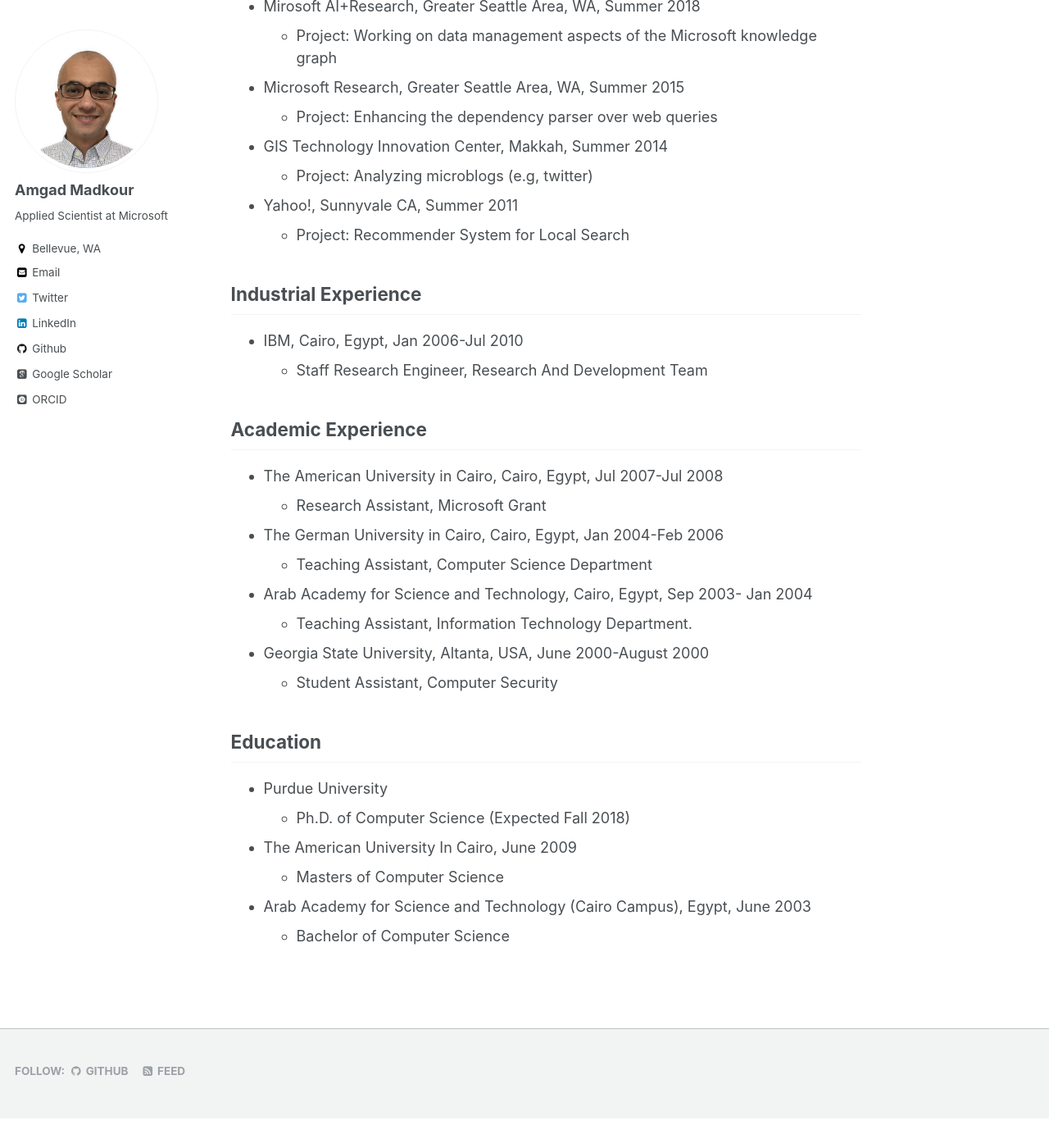
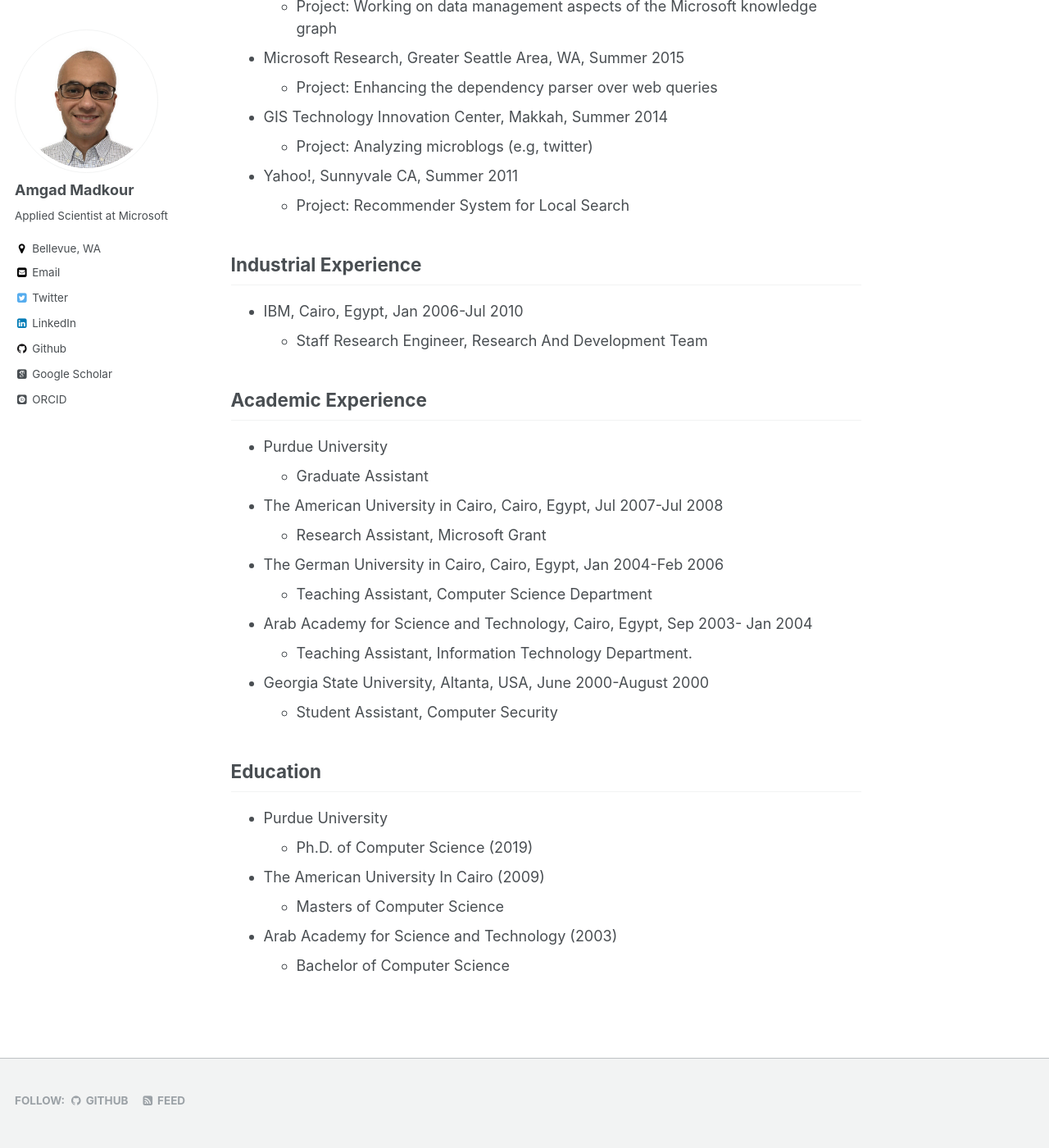
Before and after one commit to amgadmadkour/amgadmadkour.github.io, a Jekyll site: the page built from _pages/cv.md, in a window 1280 px wide and 1400 px high, scrolled down 434 px. Shown: the whole window at 82% size. Built offline with Jekyll 4.4.1, drawn with Linux system fonts in a browser that asks for light colours; some web fonts are replaced; before the commit the page ends 1798 px from its top, so only the background shows below that; some of the changed text lies outside the part shown.

```diff
--- a/Gemfile
+++ b/Gemfile
@@ -14,7 +14,7 @@ gem "github-pages", group: :jekyll_plugins
 # If you want to use Jekyll native, uncomment the line below.
 # To upgrade, run `bundle update`.
 
-# gem "jekyll"
+gem "jekyll"
 
 gem "wdm", "~> 0.1.0" if Gem.win_platform?
 
--- a/_config.yml
+++ b/_config.yml
@@ -253,7 +253,7 @@ timezone: America/Los_Angeles # http://en.wikipedia.org/wiki/List_of_tz_database
 
 
 # Plugins
-plugins:
+plugins_dir:
   - jekyll-paginate
   - jekyll-sitemap
   - jekyll-gist
--- a/_pages/cv.md
+++ b/_pages/cv.md
@@ -35,6 +34,9 @@ redirect_from:
 
 ## Academic Experience
 
+* Purdue University
+  * Graduate Assistant
+
 * The American University in Cairo, Cairo, Egypt, Jul 2007-Jul 2008
   * Research Assistant, Microsoft Grant
 
@@ -50,8 +52,8 @@ redirect_from:
 ## Education
 
 * Purdue University
-  * Ph.D. of Computer Science (Expected Fall 2018)
-* The American University In Cairo, June 2009
+  * Ph.D. of Computer Science (2019)
+* The American University In Cairo (2009)
   * Masters of Computer Science
-* Arab Academy for Science and Technology (Cairo Campus), Egypt, June 2003
+* Arab Academy for Science and Technology (2003)
   * Bachelor of Computer Science
```
Also changed, not shown: other parts of _pages/cv.md (+1 -2 lines), _pages/about.md (+1 -0 lines), Gemfile.lock.
